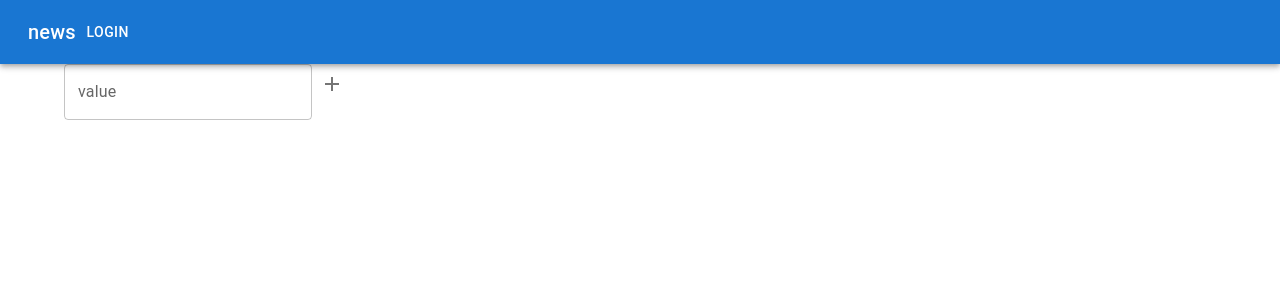
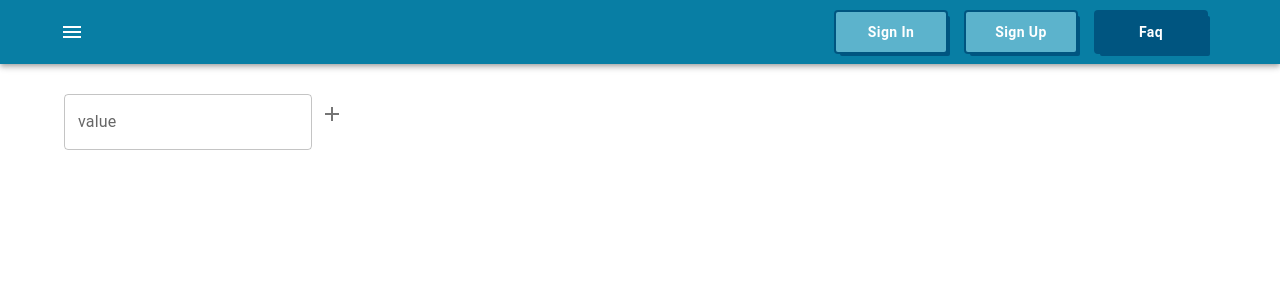
Before and after one commit to john1925brown/todoList, a React (Create React App) app: page / in a window 1280 px wide. Shown: the top 300 px of the page. Built offline with nearby package versions, Linux system fonts and the light colour scheme.

Commit message:
add styles, theme bug

```diff
--- a/src/AppWithRedux.tsx
+++ b/src/AppWithRedux.tsx
@@ -1,17 +1,21 @@
-import { TaskType, ToDoList } from './components/ToDoList';
+import { TaskType, ToDoList } from './components/todoList/ToDoList';
+
 import { AddItemForm } from './components/AddItemForm/AddItemForm';
 import './App.css';
 import {
   AppBar,
+  Container,
+  createTheme,
+  IconButton,
   Button,
-  Container,
-  IconButton,
-  Menu,
   Paper,
+  ThemeProvider,
   Toolbar,
-  Typography,
 } from '@mui/material';
+import MenuIcon from '@mui/icons-material/Menu';
 import { Grid } from '@mui/system';
+import { containerSx } from './components/todoList/Todolist.styles';
+
 import {
   addTodolistAC,
   changeTotodlistFilterAC,
@@ -23,6 +27,7 @@ import { useDispatch } from 'react-redux';
 import { useSelector } from 'react-redux';
 import { AppRootStateType } from './state/store';
 import { useCallback } from 'react';
+import { NavButton } from './components/NavButtoun';
 
 export type FilterValuesType = 'all' | 'active' | 'completed' | 'firstThree';
 
@@ -72,19 +77,45 @@ export function AppWithRedux() {
     dispatch(action);
   }, []);
 
+  const theme = createTheme({
+    palette: {
+      primary: {
+        main: '#087EA4',
+        light: '#5CB3CC',
+        dark: '#005580',
+        contrastText: '#ffffff',
+      },
+    },
+  });
+
   return (
     <div className="App">
-      <AppBar position="static">
+      <ThemeProvider theme={theme}>
+        <AppBar position="static" sx={{ mb: '30px' }}>
           <Toolbar>
-          <IconButton edge="start" color="inherit" aria-label="menu">
-            {/* <Menu open /> */}
+            <Container maxWidth={'lg'} sx={containerSx}>
+              <IconButton edge="start" color="inherit">
+                <MenuIcon />
               </IconButton>
-          <Typography variant="h6">news</Typography>
-          <Button color="inherit">login</Button>
+              <div>
+                <NavButton color="inherit" theme={theme}>
+                  Sign in
+                </NavButton>
+                <NavButton color="inherit" theme={theme}>
+                  Sign up
+                </NavButton>
+                <NavButton background={theme.palette.primary.dark}>
+                  Faq
+                </NavButton>
+                {/* <NavButton color="inherit" theme={theme} background={'dodgerblue'}> */}
+                {/* FAQ */}
+                {/* </NavButton> */}
+              </div>
+            </Container>
           </Toolbar>
         </AppBar>
-      <Container fixed>
-        <Grid container>
+        <Container fixed maxWidth={'lg'}>
+          <Grid container sx={{ mb: '30px' }}>
             <AddItemForm addItem={addTodolist} />
           </Grid>
           <Grid container spacing={3}>
@@ -92,7 +123,7 @@ export function AppWithRedux() {
               const tasksForTodoList = tasks[todo.id];
               return (
                 <Grid key={todo.id}>
-                <Paper>
+                  <Paper sx={{ p: '0 20px 20px 20px' }}>
                     <ToDoList
                       tasks={tasksForTodoList}
                       title={todo.title}
@@ -108,6 +139,7 @@ export function AppWithRedux() {
             })}
           </Grid>
         </Container>
+      </ThemeProvider>
     </div>
   );
 }
--- /dev/null
+++ b/src/components/NavButtoun.ts
@@ -0,0 +1,23 @@
+import { createTheme, ThemeProvider } from '@mui/material/styles';
+import Button from '@mui/material/Button';
+import { styled } from '@mui/material/styles';
+
+// Типизация для NavButton
+type Props = {
+  background?: string;
+};
+
+// Исправленный NavButton
+export const NavButton = styled(Button)<Props>(({ background, theme }) => {
+  return {
+    minWidth: '110px',
+    fontWeight: 'bold',
+    boxShadow: `0 0 0 2px ${theme.palette.primary.dark}, 4px 4px 0 0 ${theme.palette.primary.dark}`,
+    borderRadius: '2px',
+    textTransform: 'capitalize',
+    margin: '0 10px',
+    padding: '8px 24px',
+    color: theme.palette.primary.contrastText,
+    background: background || theme.palette.primary.light,
+  };
+});
--- a/src/components/ToDoList.tsx
+++ b/src/components/todoList/ToDoList.tsx
@@ -1,13 +1,13 @@
 import './toDoList.css';
-import { FilterValuesType } from '../AppWithRedux';
-import { AddItemForm } from './AddItemForm/AddItemForm';
-import { EditableSpan } from './EditableSpan/EditableSpan';
+import { FilterValuesType } from '../../AppWithRedux';
+import { AddItemForm } from '../AddItemForm/AddItemForm';
+import { EditableSpan } from '../EditableSpan/EditableSpan';
 import { Button } from '@mui/material';
 import DeleteIcon from '@mui/icons-material/Delete';
 import { useDispatch } from 'react-redux';
-import { addTaskAC } from '../state/tasks-reducer';
+import { addTaskAC } from '../../state/tasks-reducer';
 import { memo, useCallback } from 'react';
-import { Task } from './Task/Task';
+import { Task } from '../Task/Task';
 
 export type TaskType = {
   id: string;
@@ -94,7 +94,7 @@ export const ToDoList = memo((props: ToDoListPropsType): JSX.Element => {
 
       <AddItemForm addItem={addTask} />
 
-      <ul>
+      <div>
         {tasksForTodolist.map((t) => (
           <Task
             key={t.id}
@@ -104,7 +104,7 @@ export const ToDoList = memo((props: ToDoListPropsType): JSX.Element => {
             title={t.title}
           />
         ))}
-      </ul>
+      </div>
 
       <div>
         <Button
@@ -124,7 +124,7 @@ export const ToDoList = memo((props: ToDoListPropsType): JSX.Element => {
           active
         </Button>
         <Button
-          color="secondary"
+          color="error"
           variant={props.filter === 'completed' ? 'contained' : 'outlined'}
           className={props.filter === 'completed' ? 'filter--active' : ''}
           onClick={onCompletedClickHandler}
@@ -143,34 +143,3 @@ export const ToDoList = memo((props: ToDoListPropsType): JSX.Element => {
     </div>
   );
 });
-
-// {
-//   const onChangeTitleHandler = (newValue: string) => {
-//     dispatch(changeTaskTitleAC(props.todolistId, t.id, newValue));
-//   };
-
-//   const onChangeStatusHandler = () => {
-//     dispatch(changeTaskStatusAC(props.todolistId, t.id));
-//   };
-
-//   const onClickRemoveHandler = () => {
-//     dispatch(removeTaskAC(props.todolistId, t.id));
-//   };
-
-//   return (
-//     <li key={t.id} className={t.isDone ? 'is-done' : ''}>
-//       <EditableSpan
-//         title={t.title}
-//         onChangeTitleHandler={onChangeTitleHandler}
-//       />
-
-//       <Checkbox checked={t.isDone} onChange={onChangeStatusHandler} />
-
-//       <Button
-//         onClick={onClickRemoveHandler}
-//         variant="text"
-//         startIcon={<DeleteIcon />}
-//       />
-//     </li>
-//   );
-// }
--- /dev/null
+++ b/src/components/todoList/Todolist.styles.ts
@@ -0,0 +1,12 @@
+import { SxProps } from '@mui/material';
+
+export const containerSx: SxProps = {
+  display: 'flex',
+  justifyContent: 'space-between',
+};
+
+export const getListItemSx = (isDone: boolean): SxProps => ({
+  p: 0,
+  justifyContent: 'space-between',
+  opacity: isDone ? 0.5 : 1,
+})
```
Also changed, not shown: src/components/todoList/toDoList.css (renamed from src/components/toDoList.css), src/state/store.ts (line endings or trailing spaces), 1 other file (tests, documents, lock files or other folders). Lines whose indentation alone changed are shown as unchanged.
